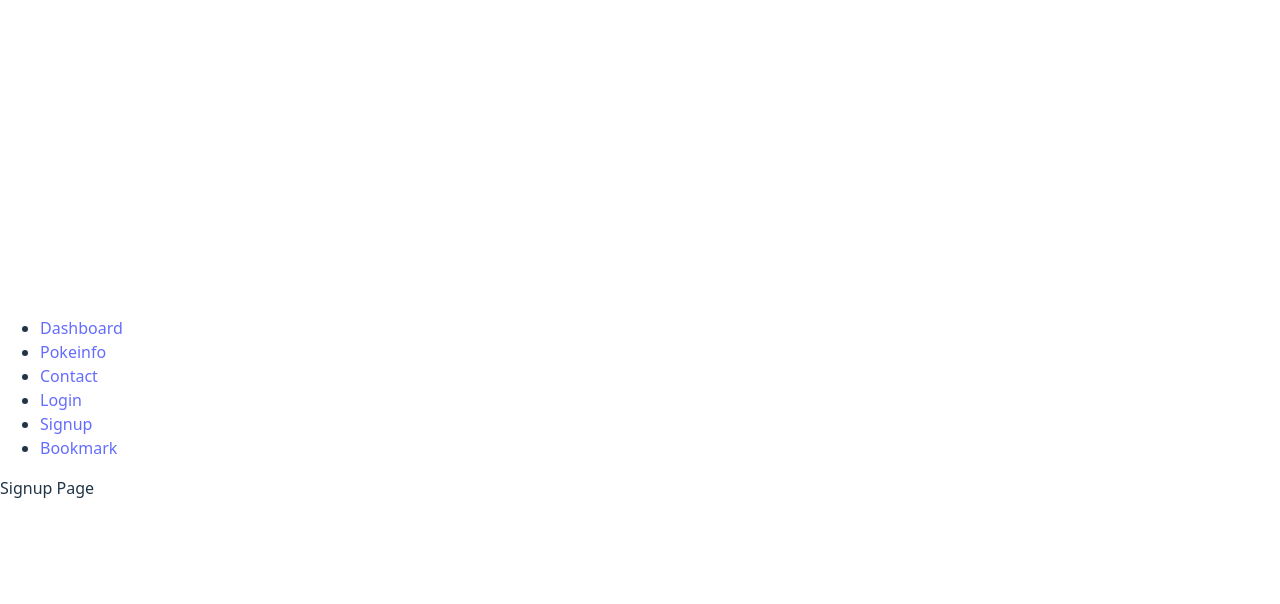
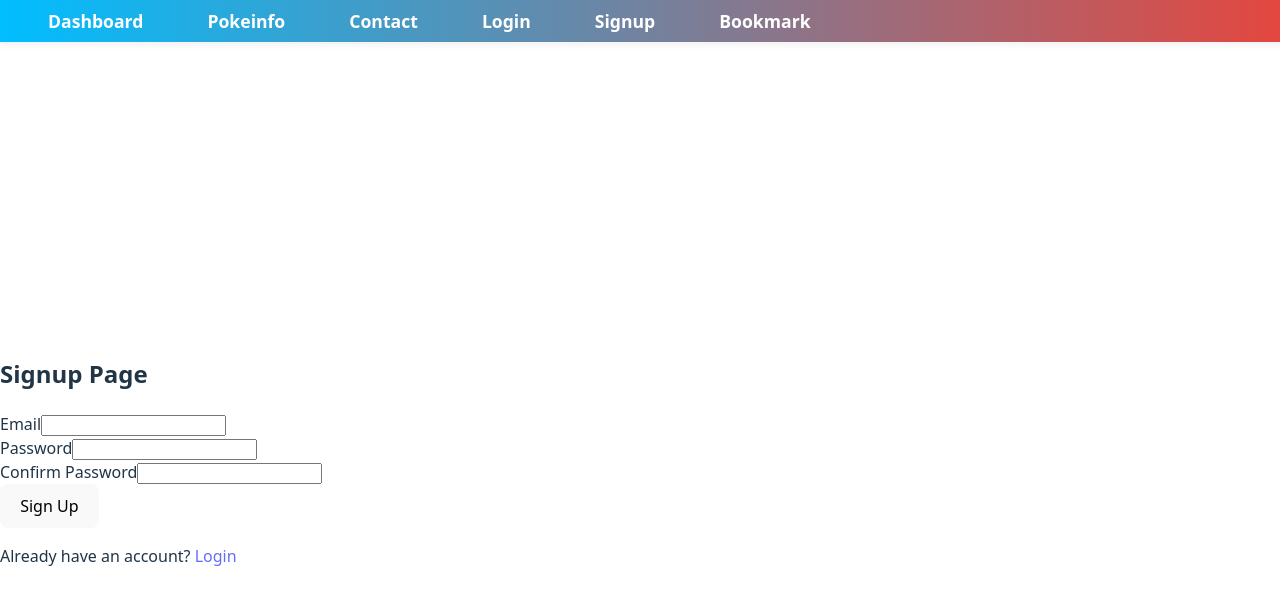
Before and after one commit to parvgoyal02/Pokemon, a React (Vite) app in the folder Pokedex/: page /signup in a window 1280 px wide. Shown: the top 604 px of the page. Built offline with nearby package versions, Linux system fonts and the light colour scheme.

Commit message:
Added Signup Page

```diff
--- /dev/null
+++ b/Pokedex/src/components/Navbar.css
@@ -0,0 +1,43 @@
+nav {
+  position: fixed;
+  top: 0;
+  left: 0;
+  width: 100%;
+  background: linear-gradient(90deg, #00beff 0%, #ef4136 100%);
+  padding: 0.5rem 2rem;
+  box-shadow: 0 2px 8px rgba(0,0,0,0.07);
+  z-index: 1000;
+}
+
+nav ul {
+  list-style: none;
+  display: flex;
+  gap: 2rem;
+  margin: 0;
+  padding: 0;
+  align-items: center;
+}
+
+nav li {
+  margin: 0;
+}
+
+nav a {
+  text-decoration: none;
+  color: #fff;
+  font-weight: 600;
+  font-size: 1.1rem;
+  padding: 0.5rem 1rem;
+  border-radius: 4px;
+  transition: background 0.2s, color 0.2s;
+}
+
+nav a:hover {
+  background: rgba(255,255,255,0.2);
+  color: #222;
+}
+
+/* Add padding to the top of your main content to prevent it from being hidden behind the navbar */
+body {
+  padding-top: 60px;
+}
--- a/Pokedex/src/components/Navbar.jsx
+++ b/Pokedex/src/components/Navbar.jsx
@@ -1,4 +1,6 @@
 import React from "react";
+import { Link } from "react-router-dom";
+import './Navbar.css';
 
 function Navbar(){
     return(
--- a/Pokedex/src/components/Signup.jsx
+++ b/Pokedex/src/components/Signup.jsx
@@ -1,10 +1,56 @@
 import React from "react";
 
 function Signup() {
+    const [email, setEmail] = React.useState("");
+    const [password, setPassword] = React.useState("");
+    const [confirmPassword, setConfirmPassword] = React.useState("");
+
+    const handleSubmit = (e) => {
+        e.preventdefault();
+        if(password !== confirmPassword) {
+            alert("Passwords do not match");
+            return;
+        }
+        const user ={email,password};
+        localStorage.setItem("user", JSON.stringify(user));
+        alert("Successfully signed up, Proceed to login");
+        Navigate("/login");
+    };
 
     return(
         <div>
-            Signup Page
+            <h2>Signup Page</h2>
+            <form onSubmit={handleSubmit}>
+                <div>
+                    <label>Email</label>
+                    <input
+                        type="email"
+                        value={email}
+                        onChange={(e) => setEmail(e.target.value)}
+                        required
+                    />
+                </div>
+                <div>
+                    <label>Password</label>
+                    <input
+                        type="password"
+                        value={password}
+                        onChange={(e) => setPassword(e.target.value)}
+                        required
+                    />
+                </div>
+                <div>
+                    <label>Confirm Password</label>
+                    <input
+                        type="password"
+                        value={confirmPassword}
+                        onChange={(e) => setConfirmPassword(e.target.value)}
+                        required
+                    />
+                </div>
+                <button type="submit">Sign Up</button>
+                <p>Already have an account? <a href="/login">Login</a></p>
+            </form>
         </div>
     )
 }
```
